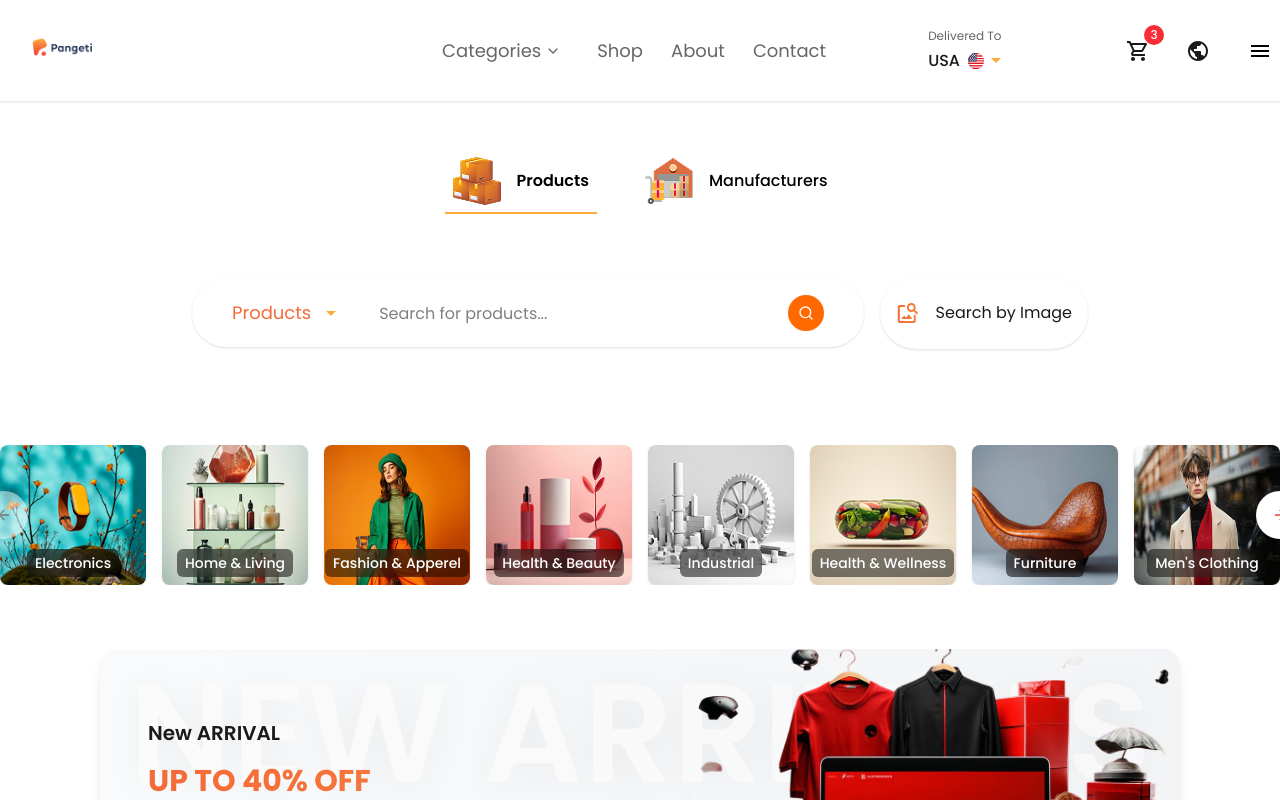
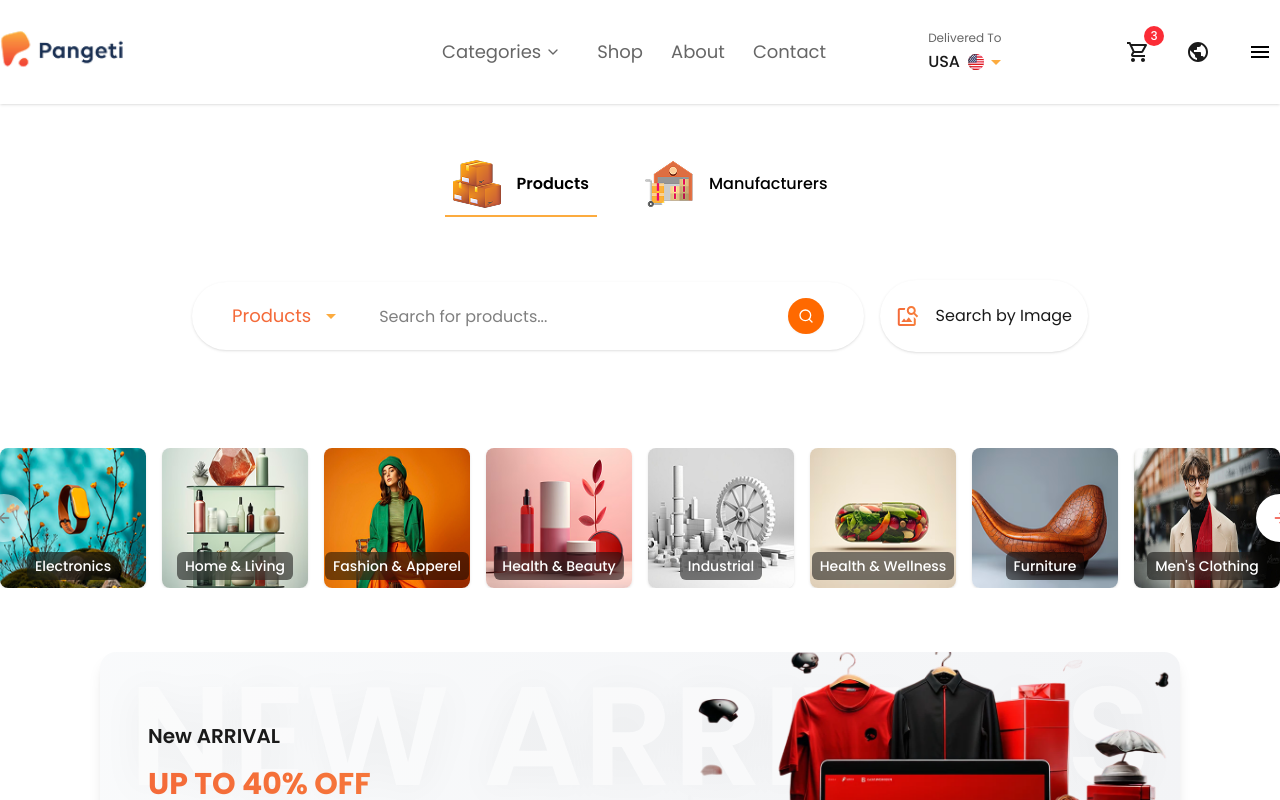
Before and after one commit to softvence-omega/daymoon-frontend, a React (Vite) app: page / in a window 1280 px wide. Shown: the top 800 px of the page. Built offline with nearby package versions, Linux system fonts and the light colour scheme.

Commit message:
navbar logo update

```diff
--- a/src/Layout/Navbar.tsx
+++ b/src/Layout/Navbar.tsx
@@ -10,7 +10,7 @@ import { motion } from "framer-motion";
 import { ChevronDown } from "lucide-react";
 import { useState } from "react";
 import { Link, useLocation } from "react-router-dom";
-import logo from "../assets/logo.png";
+import logo from "../assets/Navbar/logo.png";
 import arrow from "../assets/Navbar/arrow.svg";
 import menu from "../assets/Navbar/menu.svg";
 import world from "../assets/Navbar/public.svg";
@@ -52,13 +52,9 @@ const Navbar = () => {
     <nav className="w-full hidden md:block text-[#1A1A1A] bg-white shadow py-7">
       {/* Left: Logo */}
       <div className="flex justify-between items-center max-w-[1400px] mx-auto my-auto px-4 lg:px-0">
-        <div className="flex items-center ">
-          <div className="flex w-[124px] h-[45px] cursor-pointer items-center ">
             <Link to="/">
-              <img src={logo} alt="logo" />
+              <img className="w-[124px] h-[48px] object-cover" src={logo} alt="logo" />
             </Link>
-          </div>
-        </div>
 
         {/* Center: Links */}
         <section className="flex items-center justify-center gap-7  xl:ml-52">
```
Also changed, not shown: src/routes/Routes.tsx (+0 -7 lines), src/assets/Navbar/logo-new.png (added), src/assets/Navbar/logo.png (added).
